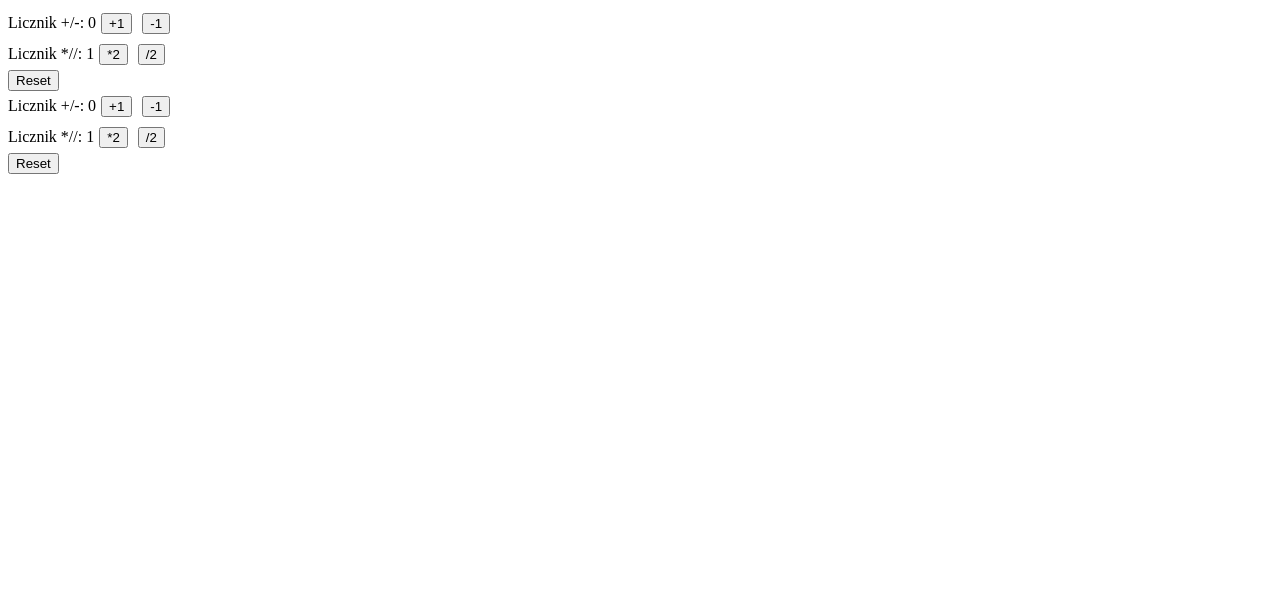
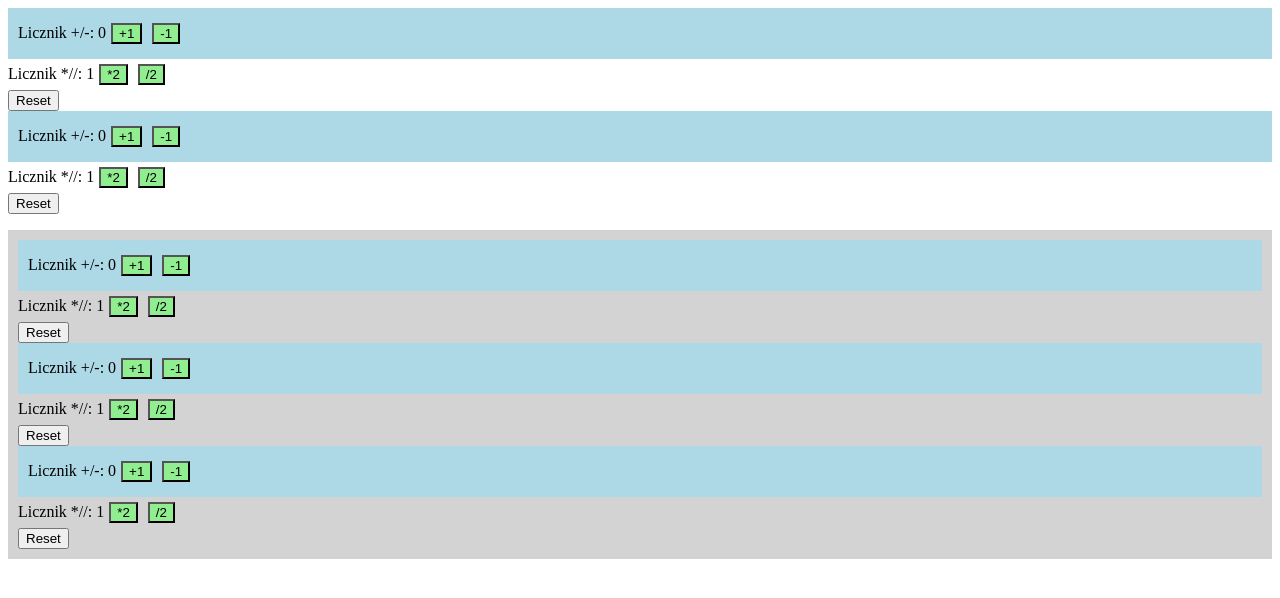
Before and after one commit to bartekbugala/react-playground, a plain HTML site: page Kodilla-18.6/index.html in a window 1280 px wide. Drawn offline with nearby package versions, Linux system fonts and the light colour scheme.

Commit message:
modified:   index.html 	modified:   script.js

```diff
--- a/Kodilla-18.6/index.html
+++ b/Kodilla-18.6/index.html
@@ -9,6 +9,7 @@
 <body>
         <div id="app"></div>
         <div id="app2"></div>
+        <div id="app3"></div>
         <script src="https://unpkg.com/react@15.3.2/dist/react.js"></script>
         <script src="https://unpkg.com/react-dom@15.3.2/dist/react-dom.js"></script>
 
--- a/Kodilla-18.6/script.js
+++ b/Kodilla-18.6/script.js
@@ -1,65 +1,158 @@
-const ce = React.createElement;
+// abbr for React.createElement
+const RcE = React.createElement;
+const consoleSpacer = function () {
+    console.log('-------------------------------------------')
+}
 
 const Counter = React.createClass({
-    getInitialState: function () {
+  getDefaultProps: function() {
+    console.log('getDefaultProps() = FAZA INICJALIZACJI: (czasem rozdzielana jest na inicjalizację i montowanie, a czasem te dwa terminy używane są zamiennie) Komponent przyjmuje domyślne wartości propsów, które nie zostały przekazane do komponentu.');
+    consoleSpacer();
+},
+  getInitialState: function() {
+    console.log(
+      '(getInitialState() = FAZA INICJALIZACJI: - Stan wyjściowy komponentu - bardzo ważny, jeśli chcemy stanu używać - nie wolno odwoływać się do stanu nie ustawionego w tej metodzie. W ogóle stanu powinno się używać najrzadziej jak to możliwe'
+    );
+    consoleSpacer();
     return {
       counter: 0,
       counter2: 1
-        }
+    };
   },
 
-    increment: function () {
+  increment: function() {
     this.setState({
       counter: this.state.counter + 1
-        })
+    });
   },
 
-    decrement: function () {
+  decrement: function() {
     this.setState({
       counter: this.state.counter - 1
-        })
+    });
   },
-    multiply: function () {
+  multiply: function() {
     this.setState({
       counter2: this.state.counter2 * 2
-        })
+    });
   },
 
-    divide: function () {
+  divide: function() {
     this.setState({
       counter2: this.state.counter2 / 2
-        })
+    });
   },
-    reset: function () {
+  reset: function() {
     this.setState({
-            counter: this.state.counter = 0,
-            counter2: this.state.counter2 = 1
-        })
+      counter: (this.state.counter = 0),
+      counter2: (this.state.counter2 = 1)
+    });
   },
 
-    render: function () {
+  componentWillMount: function() {
+    console.log(
+      'componentWillMount() = FAZA MONTOWANIA (inicjalizacji) - Cóż mogę zrobić? Niewiele, bo nie ma jeszcze komponentu, na który mógłbym wpłynąć. Można tutaj ew. zobaczyć wywołania AJAX, które ładują dane dla komponentów, ale nie jest to dobra praktyka. Ogromna większość aplikacji prawodopodobnie nie używa tej metody.'
+      );
+      consoleSpacer();
+  },
+
+  render: function() {
+    console.log(
+      'render() FAZA MONTOWANIA (inicjalizacji) LUB AKTUALIZACJI - Najważniejsza i jedyna obligatoryjna metoda komponentu - renderujemy komponent w fazie inicjalizacji oraz aktualizacji'
+    );
+    consoleSpacer();
+    const btnStyle = {
+      margin: '5px',
+      backgroundColor: 'lightgreen'
+    };
     const style = {
-            margin: '5px'
+      backgroundColor: 'lightblue',
+      listStyle: 'none',
+      padding: '10px'
+    };
+    return RcE(
+      'div',
+      {},
+      RcE(
+        'div',
+        { style: style },
+        RcE('span', {}, 'Licznik +/-: ' + this.state.counter),
+        RcE('button', { onClick: this.increment, style: btnStyle }, '+1'),
+        RcE('button', { onClick: this.decrement, style: btnStyle }, '-1')
+      ),
+      RcE(
+        'div',
+        {},
+        RcE('span', {}, 'Licznik *//: ' + this.state.counter2),
+        RcE('button', { onClick: this.multiply, style: btnStyle }, '*2'),
+        RcE('button', { onClick: this.divide, style: btnStyle }, '/2')
+      ),
+      RcE('button', { onClick: this.reset }, 'Reset')
+    );
+  },
+
+  componentDidMount: function(){
+      console.log('componentDidMount() = FAZA MONTOWANIA (inicjalizacji) - Komponent zamontowany - mamy pewność, że został zamontowany i można np. używając AJAX aktualizować komponent, Można dodawać event listenery, można edytować wygląd komponentu itp...')
+      consoleSpacer();
+  },
+
+  componentWillReceiveProps: function() {
+    console.log(
+      'componentWillReceiveProps() = FAZA AKTUALIZACJI (dotyczy tylko propsó nie STATE) Zanim komponent otrzyma nowe propsy w fazie aktualizacji - można wywołać tę metodę - mamy dostęp do this.props - czyli obecnych propsów i next.props, czyli propsów "nadchodzących"- nowych. Można zatem dokonać walidacji, czy propsy się zmieniły czy też nie - jeśli zmieniły można ustawić stan (setState)'
+    );
+    consoleSpacer();
+  },
+  shouldComponentUpdate: function() {
+    console.log(
+     'shouldComponentUpdate() = FAZA AKTUALIZACJI Zwraca boolean (domyślny true) Sprawdzamy czy powinniśmy aktualizować komponent - co jest domyślnym działaniem Reacta, ale tutaj można wykonać to samemu, dzięki temu mozna poprawić wydajność aplikacji i nie marnować zasobów na niepotrzebne rendery, czyli np. renderować tylko jeśli zmienią się kluczowe propsy itp. - NIE MOŻNA WYWOŁAĆ UST. STANU (setState)'
+    );
+    consoleSpacer();
+    return true; // Boolean zwracany
+  },
+  componentWillUpdate: function() {
+    console.log(
+      'componentWillUpdate() = FAZA AKTUALIZACJI Wiemy już, że komponent zostanie zaktualizowany, ponieważ poprzednia metoda zwróciła true. Kolejna prawie nie używana metoda - NIE MOŻNA WYWOŁAĆ UST. STANU (setState)'
+    );
+    consoleSpacer();
+  },
+  componentDidUpdate: function() {
+    console.log(
+      'componentDidUpdate() = FAZA AKTUALIZACJI Komponent zaktualizowany - czas coś zrobić: Najczęściej aktualizowany jest DOM jako reakcja na zmianę stanu lub propsów. Można wywołać ust. stanu komponentu (setState)'
+    );
+    consoleSpacer();
+  },
+  componentWillUnmount: function() {
+    console.log(
+      'componentWillUnmount() = FAZA ODMONTOWYWANIA/USUWANIA = Ostatnie życzenie komponentu - np. posprzątaj po sobie komponencie - nie można wywołać setState'
+    );
+    consoleSpacer();
   }
-        return ce('div', {},
-            ce('div', {},
-                ce('span', {}, 'Licznik +/-: ' + this.state.counter),
-                ce('button', { onClick: this.increment, style: style }, '+1'),
-                ce('button', { onClick: this.decrement, style: style }, '-1')),
-            ce('div', {},
-                ce('span', {}, 'Licznik *//: ' + this.state.counter2),
-                ce('button', { onClick: this.multiply, style: style }, '*2'),
-                ce('button', { onClick: this.divide, style: style }, '/2')),
-            ce('button', { onClick: this.reset }, 'Reset')
+});
 
-        );
+const element = RcE(Counter);
+const element2 = RcE(Counter);
+
+const CountersList = React.createClass({
+  propTypes: {
+    array: React.PropTypes.array.isRequired
+  },
+  render: function() {
+    const style = {
+      backgroundColor: 'lightgrey',
+      listStyle: 'none',
+      padding: '10px'
+    };
+    const counters = this.props.array.map(function(element) {
+      return RcE(Counter, { key: element });
+    });
+
+    return RcE('ul', { style: style }, RcE('li', {}, counters));
   }
-})
+});
 
-const element = ce(Counter);
-const element2 = ce(Counter);
-
-const ManyCounters = React.createClass
+const countersArray = [1, 2, 3];
+const element3 = RcE(CountersList, { array: countersArray });
 
 ReactDOM.render(element, document.getElementById('app'));
 ReactDOM.render(element2, document.getElementById('app2'));
+ReactDOM.render(element3, document.getElementById('app3'));
```
Lines whose indentation alone changed are shown as unchanged.
